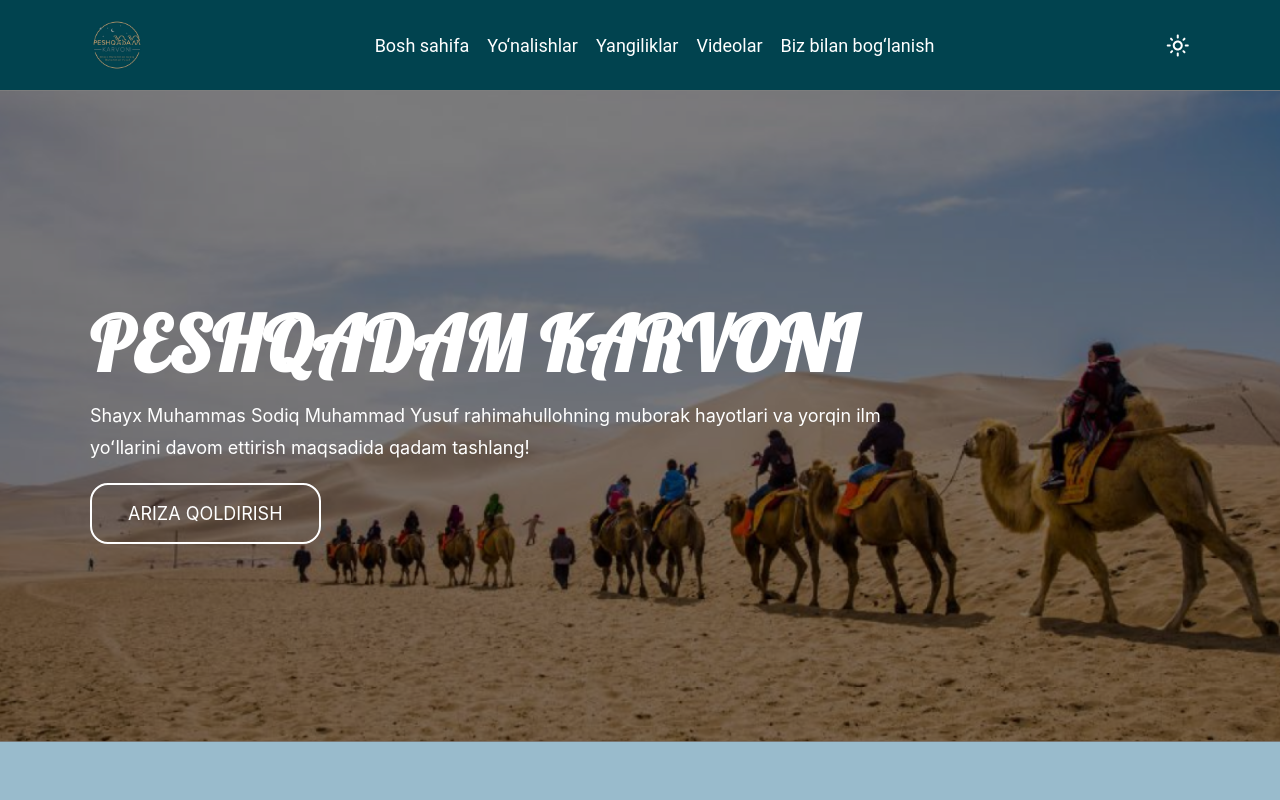
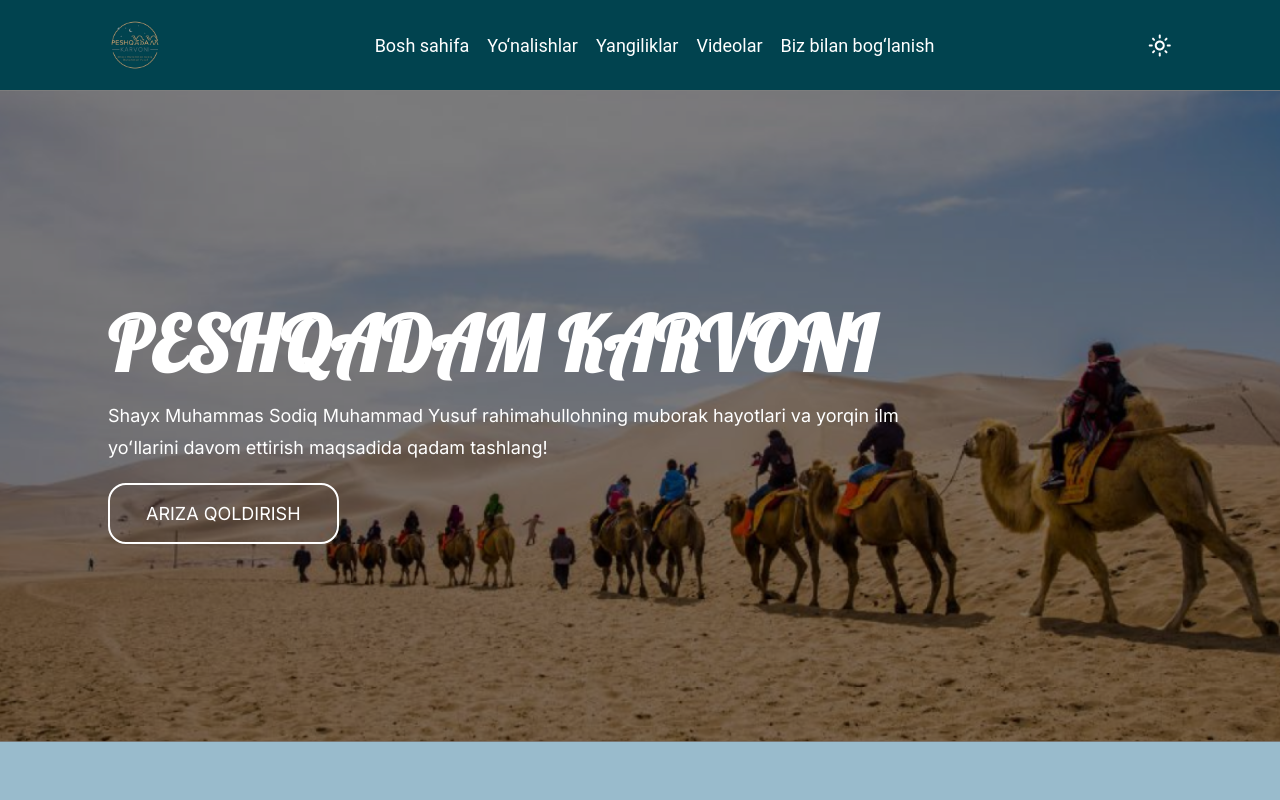
Before and after one commit to kho-ja/peshqadam-karvoni, a plain HTML site: page index.html in a window 1280 px wide. Shown: the top 800 px of the page. Drawn offline with Linux system fonts and the light colour scheme.

Commit message:
font change

```diff
--- a/style.css
+++ b/style.css
@@ -1,4 +1,5 @@
-@import url("https://fonts.googleapis.com/css2?family=Lobster&display=swap");
+@import url("https://fonts.googleapis.com/css2?family=Inter:wght@100..900&family=Lobster&display=swap");
+/*
 *   Kevin Powell
 *   https://youtu.be/cCAtD_BAHNw
 */
```
